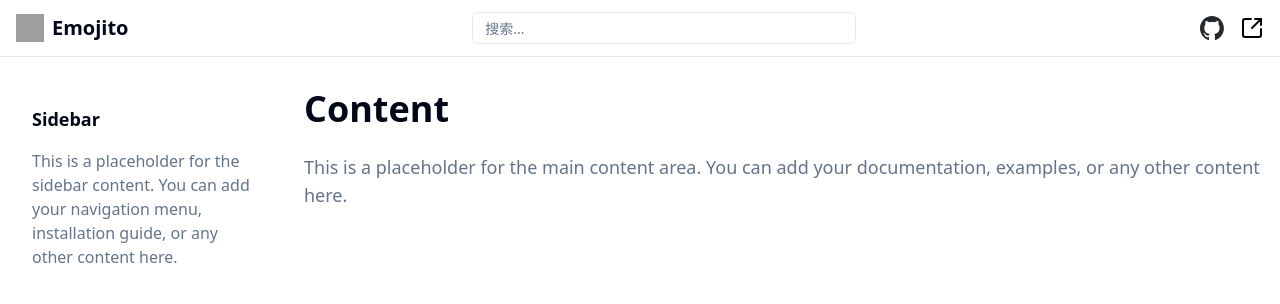
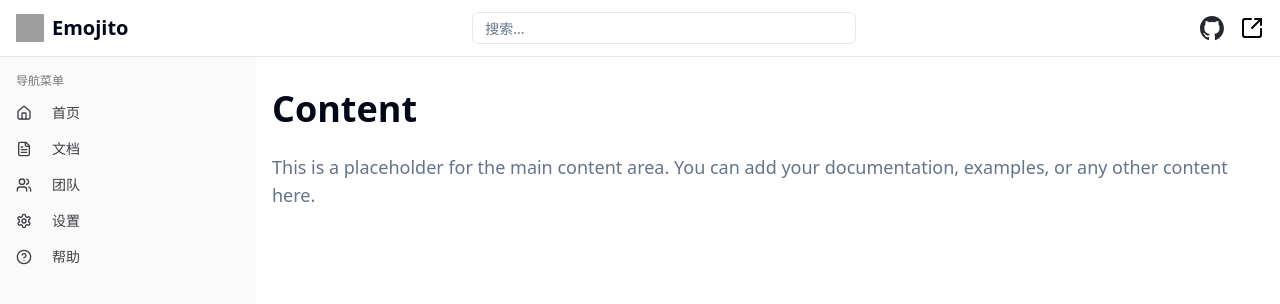
Before and after one commit to ChatGavin/emojito, a React (Vite) app in the folder apps/web/: page / in a window 1280 px wide. Shown: the top 304 px of the page. Built offline with nearby package versions, Linux system fonts and the light colour scheme; grey boxes are pictures that could not be loaded.

Commit message:
feat: 重构主页布局，优化侧边栏组件，添加导航菜单

```diff
--- a/apps/web/src/pages/index.jsx
+++ b/apps/web/src/pages/index.jsx
@@ -1,19 +1,22 @@
 import { Header } from "./header/index";
 import { Sider } from "./sider/index";
 import { Content } from "./content/index";
+import { SidebarProvider } from "@/components/ui/sidebar";
 
 export function HomePage() {
   return (
-    <div className="min-h-screen">
+    <div className="h-screen flex flex-col overflow-hidden">
       <Header />
-      <main className="container mx-auto px-4 py-8 flex">
-        <div className="w-64">
+      <SidebarProvider className="flex-1">
+        <div className="flex h-full">
           <Sider />
+          <div className="flex-1">
+            <main className="max-w-7xl mx-auto px-4 py-8">
+              <Content />
+            </main>
+          </div>
         </div>
-        <div className="flex-1 ml-8">
-          <Content />
-        </div>
-      </main>
+      </SidebarProvider>
     </div>
   );
 }
--- a/apps/web/src/pages/sider/index.jsx
+++ b/apps/web/src/pages/sider/index.jsx
@@ -1,13 +1,66 @@
 import React from "react";
+import { Home, Settings, Users, FileText, HelpCircle } from "lucide-react";
+import {
+  Sidebar,
+  SidebarContent,
+  SidebarGroup,
+  SidebarGroupContent,
+  SidebarGroupLabel,
+  SidebarMenu,
+  SidebarMenuButton,
+  SidebarMenuItem,
+} from "@/components/ui/sidebar";
+
+const menuItems = [
+  {
+    title: "首页",
+    icon: Home,
+    href: "/",
+  },
+  {
+    title: "文档",
+    icon: FileText,
+    href: "/docs",
+  },
+  {
+    title: "团队",
+    icon: Users,
+    href: "/team",
+  },
+  {
+    title: "设置",
+    icon: Settings,
+    href: "/settings",
+  },
+  {
+    title: "帮助",
+    icon: HelpCircle,
+    href: "/help",
+  },
+];
 
 export const Sider = () => {
   return (
-    <div className="p-4">
-      <h3 className="text-lg font-semibold mb-4">Sidebar</h3>
-      <p className="text-muted-foreground">
-        This is a placeholder for the sidebar content. You can add your
-        navigation menu, installation guide, or any other content here.
-      </p>
-    </div>
+    <Sidebar variant="inset" collapsible="none" className="h-full">
+      <SidebarContent className="h-full overflow-y-auto">
+        <SidebarGroup>
+          <SidebarGroupLabel>导航菜单</SidebarGroupLabel>
+          <SidebarGroupContent>
+            <SidebarMenu>
+              {menuItems.map((item) => (
+                <SidebarMenuItem key={item.title}>
+                  <SidebarMenuButton asChild>
+                    <a href={item.href} className="flex items-center space-x-3">
+                      <item.icon className="w-5 h-5" />
+                      <span>{item.title}</span>
+                    </a>
+                  </SidebarMenuButton>
+                </SidebarMenuItem>
+              ))}
+            </SidebarMenu>
+          </SidebarGroupContent>
+        </SidebarGroup>
+      </SidebarContent>
+    </Sidebar>
   );
 };
```
